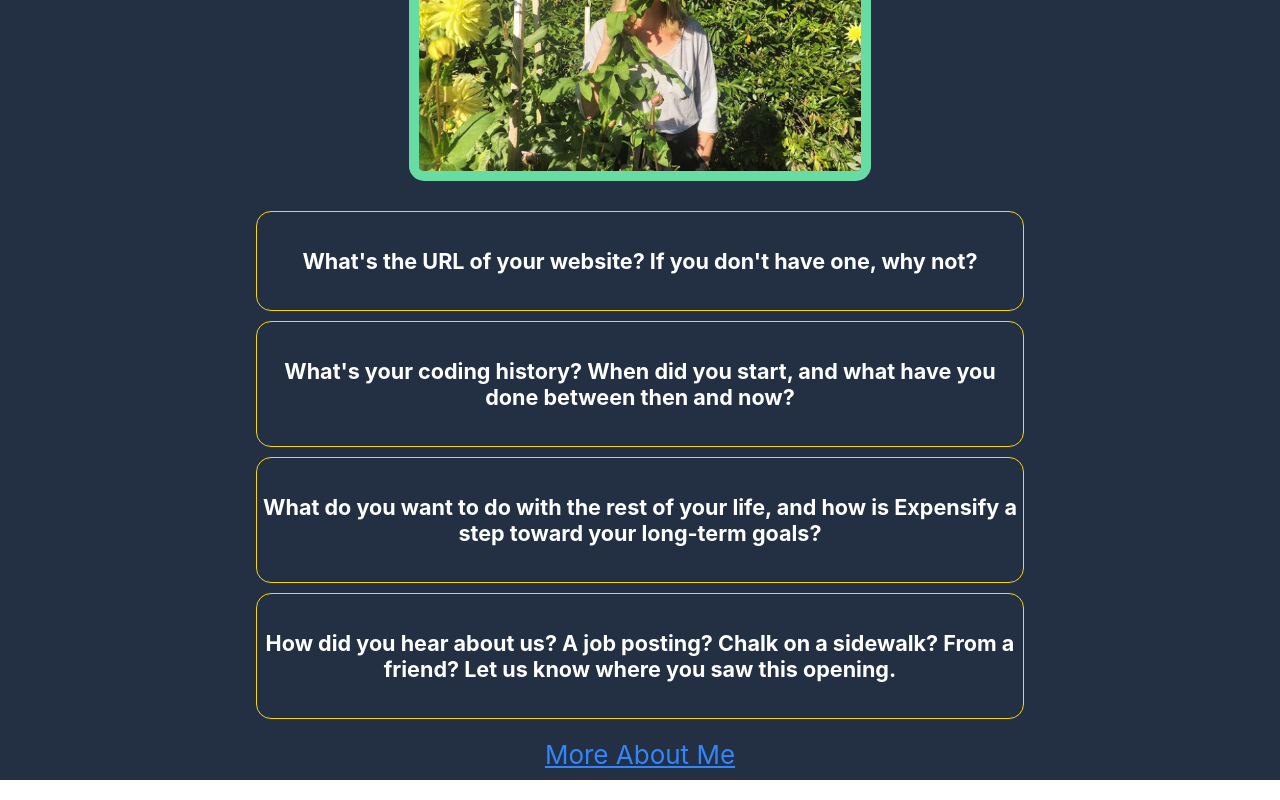
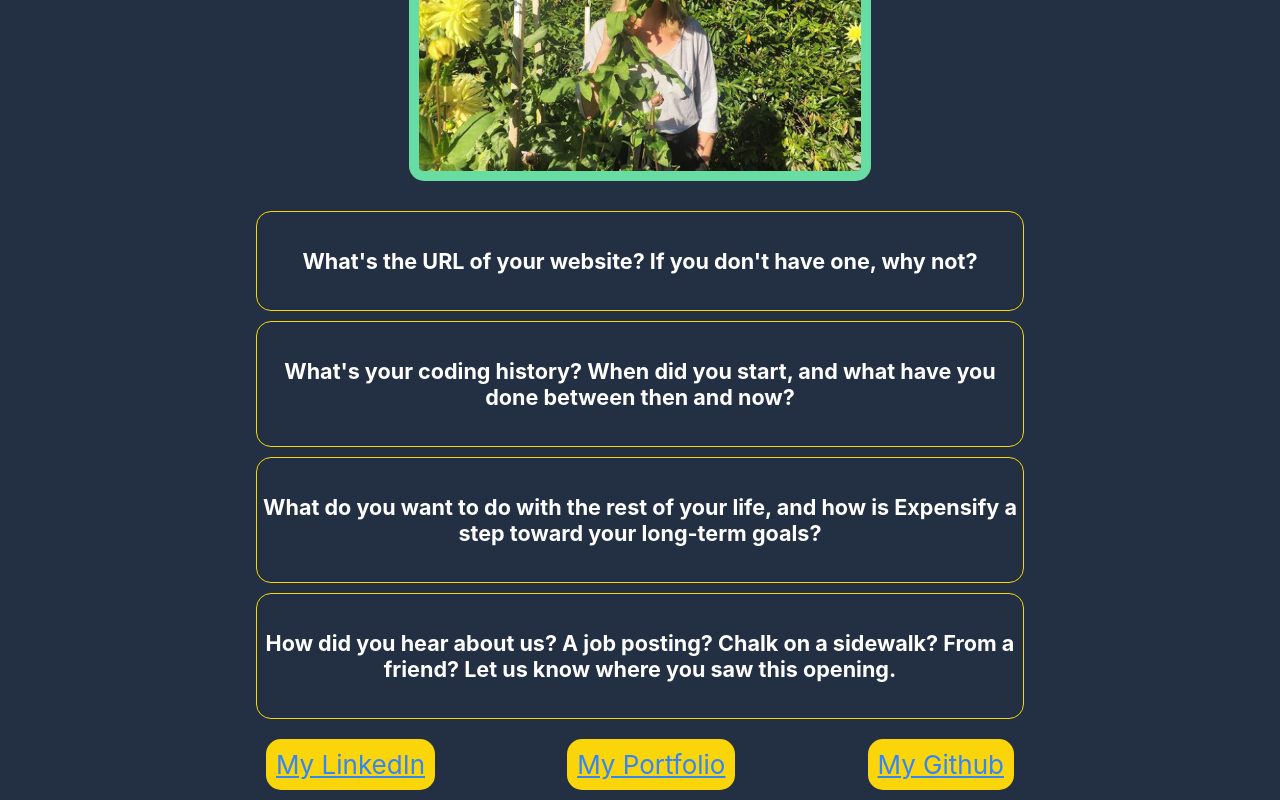
Before and after one commit to michellerenehey/expensify-application, a React (Create React App) app: page / in a window 1280 px wide. Shown: the part 339-1139 px from the top of the page. Built offline with nearby package versions, Linux system fonts and the light colour scheme.

Commit message:
Add social links

```diff
--- a/src/App.css
+++ b/src/App.css
@@ -60,6 +60,9 @@ h2 {
 .link {
   color: var(--blue);
   margin: 10px;
+  background-color: var(--yellow);
+  padding: 10px;
+  border-radius: 15px;
 }
 
 .expanded {
@@ -70,6 +73,14 @@ h2 {
   font-size: 0.69em;
   border-radius: 15px;
   border: 1px solid var(--white);
+}
+
+.sites {
+  display: flex;
+  flex-direction: row;
+  align-items: center;
+  justify-content: space-between;
+  width: 60vw;
 }
 
 @keyframes move {
--- a/src/App.js
+++ b/src/App.js
@@ -154,14 +154,32 @@ function App() {
           )}
         </section>
       </div>
+      <section className="sites">
+        <a
+          className="link"
+          href="https://www.linkedin.com/in/michellenygren/"
+          target="_blank"
+          rel="noopener noreferrer"
+        >
+          My LinkedIn
+        </a>
         <a
           className="link"
           href="https://www.michellenygren.dev/"
           target="_blank"
           rel="noopener noreferrer"
         >
-        More About Me
+          My Portfolio
         </a>
+        <a
+          className="link"
+          href="https://github.com/michellerenehey"
+          target="_blank"
+          rel="noopener noreferrer"
+        >
+          My Github
+        </a>
+      </section>
     </div>
   );
 }
```
Lines whose indentation alone changed are shown as unchanged.
